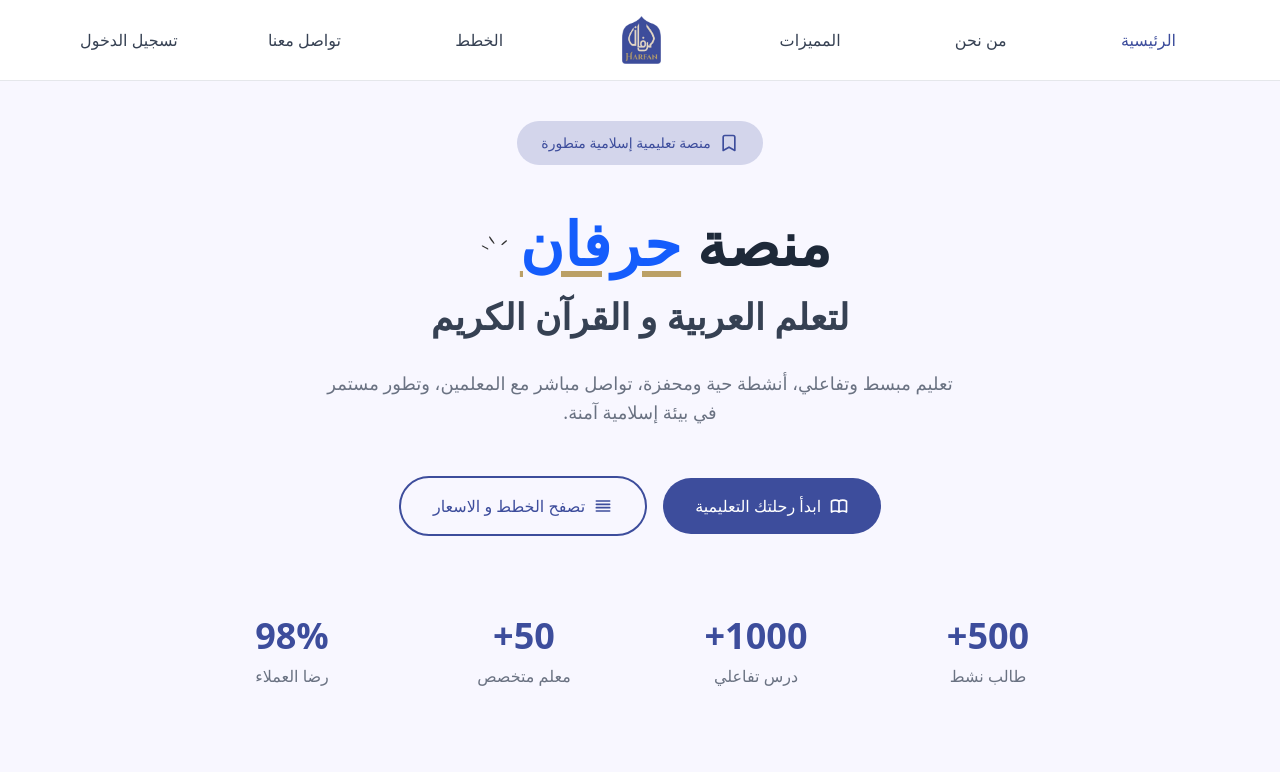
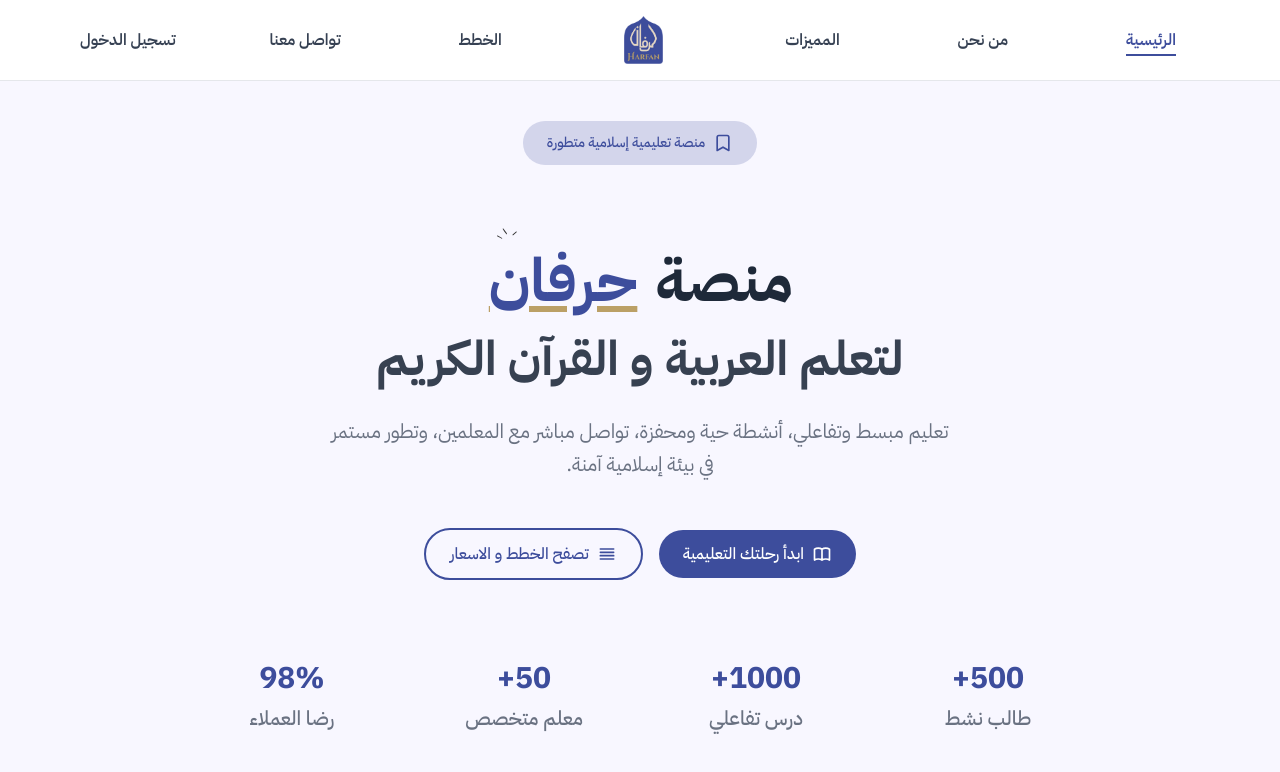
Before and after one commit to AchrafLarbi/harfan, a React (Vite) app: page / in a window 1280 px wide. Shown: the top 772 px of the page. Built offline with nearby package versions, Linux system fonts and the light colour scheme.

Commit message:
second commit

```diff
--- a/src/components/Navbar.jsx
+++ b/src/components/Navbar.jsx
@@ -1,6 +1,6 @@
 "use client";
 
-import { useState } from "react";
+import { useState, useEffect } from "react";
 import logo from "../assets/logo/logo.png";
 
 // Simple Menu and X icons as SVG components
@@ -38,15 +38,40 @@ const XIcon = () => (
 
 export default function ArabicNavbar() {
   const [isMenuOpen, setIsMenuOpen] = useState(false);
+  const [activeSection, setActiveSection] = useState("home");
 
   const navigationItems = [
-    { label: "الرئيسية", href: "#home" },
-    { label: "من نحن", href: "#about" },
-    { label: "المميزات", href: "#features" },
-    { label: "الخطط", href: "#plans" },
-    { label: "تواصل معنا", href: "#contact" },
-    { label: "تسجيل الدخول", href: "/login" }, // keep login as a route
+    { label: "الرئيسية", href: "#home", id: "home" },
+    { label: "من نحن", href: "#about", id: "about" },
+    { label: "المميزات", href: "#features", id: "features" },
+    { label: "الخطط", href: "#plans", id: "plans" },
+    { label: "تواصل معنا", href: "#contact", id: "contact" },
+    { label: "تسجيل الدخول", href: "/login", id: "login" }, // keep login as a route
   ];
+
+  // Function to detect active section
+  useEffect(() => {
+    const handleScroll = () => {
+      const sections = navigationItems.filter((item) => item.id !== "login");
+      const scrollPosition = window.scrollY + 100; // Add offset for better detection
+
+      for (let i = sections.length - 1; i >= 0; i--) {
+        const section = document.getElementById(sections[i].id);
+        if (section) {
+          const sectionTop = section.offsetTop;
+          if (scrollPosition >= sectionTop) {
+            setActiveSection(sections[i].id);
+            break;
+          }
+        }
+      }
+    };
+
+    window.addEventListener("scroll", handleScroll);
+    handleScroll(); // Call once to set initial active section
+
+    return () => window.removeEventListener("scroll", handleScroll);
+  }, []);
 
   const handleNavClick = (href) => {
     if (href.startsWith("#")) {
@@ -80,45 +105,26 @@ export default function ArabicNavbar() {
 
           {/* Desktop Navigation */}
           <div className="hidden lg:flex lg:items-center lg:justify-between lg:w-full lg:px-8">
-            <div className="flex items-center justify-between w-full space-x-6 space-x-reverse">
-              {/* All navigation items with logo treated as an item */}
+            <div className="flex items-center justify-between w-full font-bold space-x-6 space-x-reverse">
+              {/* Navigation items before logo */}
+              {navigationItems.slice(0, 3).map((item) => (
                 <a
-                href="#home"
+                  key={item.id}
+                  href={item.href}
                   onClick={(e) => {
                     e.preventDefault();
-                  handleNavClick("/");
+                    handleNavClick(item.href);
                   }}
-                className={`text-base font-medium transition-colors duration-200 hover:text-primary cursor-pointer relative ${
-                  navigationItems[0].active ? "text-primary" : "text-primary"
+                  className={`text-base font-semibold transition-colors duration-200 hover:text-primary cursor-pointer relative ${
+                    activeSection === item.id ? "text-primary" : "text-gray-700"
                   }`}
                 >
-                {navigationItems[0].label}
-                {navigationItems[0].active && (
+                  {item.label}
+                  {activeSection === item.id && (
                     <div className="absolute -bottom-1 left-0 right-0 h-0.5 bg-primary"></div>
                   )}
                 </a>
-
-              <a
-                href="#about"
-                onClick={(e) => {
-                  e.preventDefault();
-                  handleNavClick("#about");
-                }}
-                className="text-base font-medium transition-colors duration-200 hover:text-primary cursor-pointer text-gray-700"
-              >
-                {navigationItems[1].label}
-              </a>
-
-              <a
-                href="#features"
-                onClick={(e) => {
-                  e.preventDefault();
-                  handleNavClick("#features");
-                }}
-                className="text-base font-medium transition-colors duration-200 hover:text-primary cursor-pointer text-gray-700"
-              >
-                {navigationItems[2].label}
-              </a>
+              ))}
 
               {/* Logo as navigation item */}
               <a
@@ -132,38 +138,25 @@ export default function ArabicNavbar() {
                 <img src={logo} className="w-12 h-12 object-contain" />
               </a>
 
+              {/* Navigation items after logo */}
+              {navigationItems.slice(3).map((item) => (
                 <a
-                href="#plans"
+                  key={item.id}
+                  href={item.href}
                   onClick={(e) => {
                     e.preventDefault();
-                  handleNavClick("#plans");
+                    handleNavClick(item.href);
                   }}
-                className="text-base font-medium transition-colors duration-200 hover:text-primary cursor-pointer text-gray-700"
+                  className={`text-base font-semibold transition-colors duration-200 hover:text-primary cursor-pointer relative ${
+                    activeSection === item.id ? "text-primary" : "text-gray-700"
+                  }`}
                 >
-                {navigationItems[3].label}
+                  {item.label}
+                  {activeSection === item.id && item.id !== "login" && (
+                    <div className="absolute -bottom-1 left-0 right-0 h-0.5 bg-primary"></div>
+                  )}
                 </a>
-
-              <a
-                href="#contact"
-                onClick={(e) => {
-                  e.preventDefault();
-                  handleNavClick("#contact");
-                }}
-                className="text-base font-medium transition-colors duration-200 hover:text-primary cursor-pointer text-gray-700"
-              >
-                {navigationItems[4].label}
-              </a>
-
-              <a
-                href="/login"
-                onClick={(e) => {
-                  e.preventDefault();
-                  handleNavClick("/login");
-                }}
-                className="text-base font-medium transition-colors duration-200 hover:text-primary cursor-pointer text-gray-700"
-              >
-                {navigationItems[5].label}
-              </a>
+              ))}
             </div>
           </div>
 
@@ -189,22 +182,21 @@ export default function ArabicNavbar() {
         {isMenuOpen && (
           <div className="lg:hidden">
             <div className="px-2 pt-2 pb-3 space-y-1 bg-white border border-gray-200 rounded-lg mt-2 shadow-xl">
-              {navigationItems.map((item, index) => (
+              {navigationItems.map((item) => (
                 <a
-                  key={index}
+                  key={item.id}
                   href={item.href}
                   onClick={(e) => {
                     e.preventDefault();
                     handleNavClick(item.href);
                   }}
                   className={`block px-3 py-2 text-base font-medium transition-colors duration-200 hover:text-primary cursor-pointer relative ${
-                    index === 0 ? "text-primary" : "text-gray-700"
+                    activeSection === item.id
+                      ? "text-primary bg-secondary underline decoration-primary"
+                      : "text-gray-700"
                   }`}
                 >
                   {item.label}
-                  {index === 0 && (
-                    <div className="absolute -bottom-1 left-0 right-0 h-0.5 bg-primary"></div>
-                  )}
                 </a>
               ))}
             </div>
--- a/src/components/landing/Home.jsx
+++ b/src/components/landing/Home.jsx
@@ -1,4 +1,28 @@
 export default function HeroSection() {
+  // Statistics data in JSON format
+  const statisticsData = [
+    {
+      id: 1,
+      number: "500+",
+      label: "طالب نشط",
+    },
+    {
+      id: 2,
+      number: "1000+",
+      label: "درس تفاعلي",
+    },
+    {
+      id: 3,
+      number: "50+",
+      label: "معلم متخصص",
+    },
+    {
+      id: 4,
+      number: "98%",
+      label: "رضا العملاء",
+    },
+  ];
+
   return (
     <section
       id="home"
@@ -32,19 +56,14 @@ export default function HeroSection() {
 
           {/* Main Heading */}
           <div className="mb-8">
-            <h1 className="text-6xl font-bold mb-6">
-              <span className="text-gray-800">منصة </span>
-              <div className="inline-flex items-center text-blue-600 relative">
-                {/* Text with underline */}
-                <span className="underline decoration-secondary decoration-6 underline-offset-5 ">
-                  حرفان
-                </span>
-
-                {/* SVG icon, right next to the text */}
+            <h1 className="text-6xl font-bold mb-6 flex items-end justify-center gap-4">
+              <span className="text-gray-800 font-bold">منصة</span>
+              <div className="flex flex-col items-center text-primary relative">
+                {/* SVG icon positioned above the text */}
                 <svg
-                  className="ml-5 inline-block align-middle"
-                  width="51"
-                  height="43"
+                  className="mt-1 mr-28"
+                  width="40"
+                  height="34"
                   viewBox="0 0 51 43"
                   fill="none"
                   xmlns="http://www.w3.org/2000/svg"
@@ -62,15 +81,20 @@ export default function HeroSection() {
                     fill="#333333"
                   />
                 </svg>
+
+                {/* Text with underline positioned below the SVG */}
+                <span className="font-bold underline decoration-secondary decoration-6 underline-offset-5">
+                  حرفان
+                </span>
               </div>
             </h1>
-            <h2 className="text-4xl font-bold text-gray-700">
+            <h2 className="text-5xl font-bold text-[#374151]">
               لتعلم العربية و القرآن الكريم
             </h2>
           </div>
 
           {/* Description */}
-          <p className="text-lg text-gray-500 max-w-3xl mx-auto mb-12 leading-relaxed">
+          <p className="text-xl text-gray-500 max-w-3xl mx-auto mb-12 leading-relaxed ">
             تعليم مبسط وتفاعلي، أنشطة حية ومحفزة، تواصل مباشر مع المعلمين، وتطور
             مستمر
             <br />
@@ -79,7 +103,7 @@ export default function HeroSection() {
 
           {/* CTA Buttons */}
           <div className="flex gap-4 justify-center items-center mb-20">
-            <button className="bg-primary text-white font-medium px-8 py-4 rounded-full flex items-center gap-2">
+            <button className="bg-primary text-white font-medium px-6 py-3 rounded-full flex items-center gap-2">
               <svg
                 className="w-5 h-5"
                 fill="none"
@@ -95,7 +119,7 @@ export default function HeroSection() {
               </svg>
               ابدأ رحلتك التعليمية
             </button>
-            <button className="border-2 border-primary text-primary font-medium px-8 py-4 rounded-full flex items-center gap-2">
+            <button className="border-2 border-primary text-primary font-medium px-6 py-3 rounded-full flex items-center gap-2">
               <svg
                 className="w-5 h-5"
                 fill="none"
@@ -115,22 +139,16 @@ export default function HeroSection() {
 
           {/* Statistics */}
           <div className="grid grid-cols-4 gap-8 max-w-4xl mx-auto">
-            <div className="text-center">
-              <div className="text-4xl font-bold text-primary mb-2">500+</div>
-              <div className="text-gray-500 font-medium">طالب نشط</div>
-            </div>
-            <div className="text-center">
-              <div className="text-4xl font-bold text-primary mb-2">1000+</div>
-              <div className="text-gray-500 font-medium">درس تفاعلي</div>
-            </div>
-            <div className="text-center">
-              <div className="text-4xl font-bold text-primary mb-2">50+</div>
-              <div className="text-gray-500 font-medium">معلم متخصص</div>
-            </div>
-            <div className="text-center">
-              <div className="text-4xl font-bold text-primary mb-2">98%</div>
-              <div className="text-gray-500 font-medium">رضا العملاء</div>
-            </div>
+            {statisticsData.map((stat) => (
+              <div key={stat.id} className="text-center">
+                <div className="text-3xl font-bold text-primary mb-2">
+                  {stat.number}
+                </div>
+                <div className="text-gray-500 font-medium text-xl">
+                  {stat.label}
+                </div>
+              </div>
+            ))}
           </div>
         </div>
       </div>
--- a/src/index.css
+++ b/src/index.css
@@ -1,8 +1,12 @@
+@import url("https://fonts.googleapis.com/css2?family=IBM+Plex+Sans+Arabic:wght@100;200;300;400;500;600;700&display=swap");
 @import "tailwindcss";
 
-@import url('https://fonts.googleapis.com/css2?family=Onest:wght@100..900&family=Open+Sans:ital,wght@0,670;1,670&family=Roboto:ital,wght@0,100..900;1,100..900&family=Rubik:ital,wght@0,300..900;1,300..900&family=Space+Grotesk:wght@300..700&display=swap');
+/* Apply IBM Plex Sans Arabic to all text */
+* {
+  font-family: "IBM Plex Sans Arabic";
+}
 
-@theme{
---color-primary: #3D4D9C;
---color-secondary: #BBA066;
+@theme {
+  --color-primary: #3d4d9c;
+  --color-secondary: #bba066;
 }
```
Also changed, not shown: tailwind.config.js (+5 -4 lines), 1 other file (tests, documents, lock files or other folders). Lines whose indentation alone changed are shown as unchanged.
